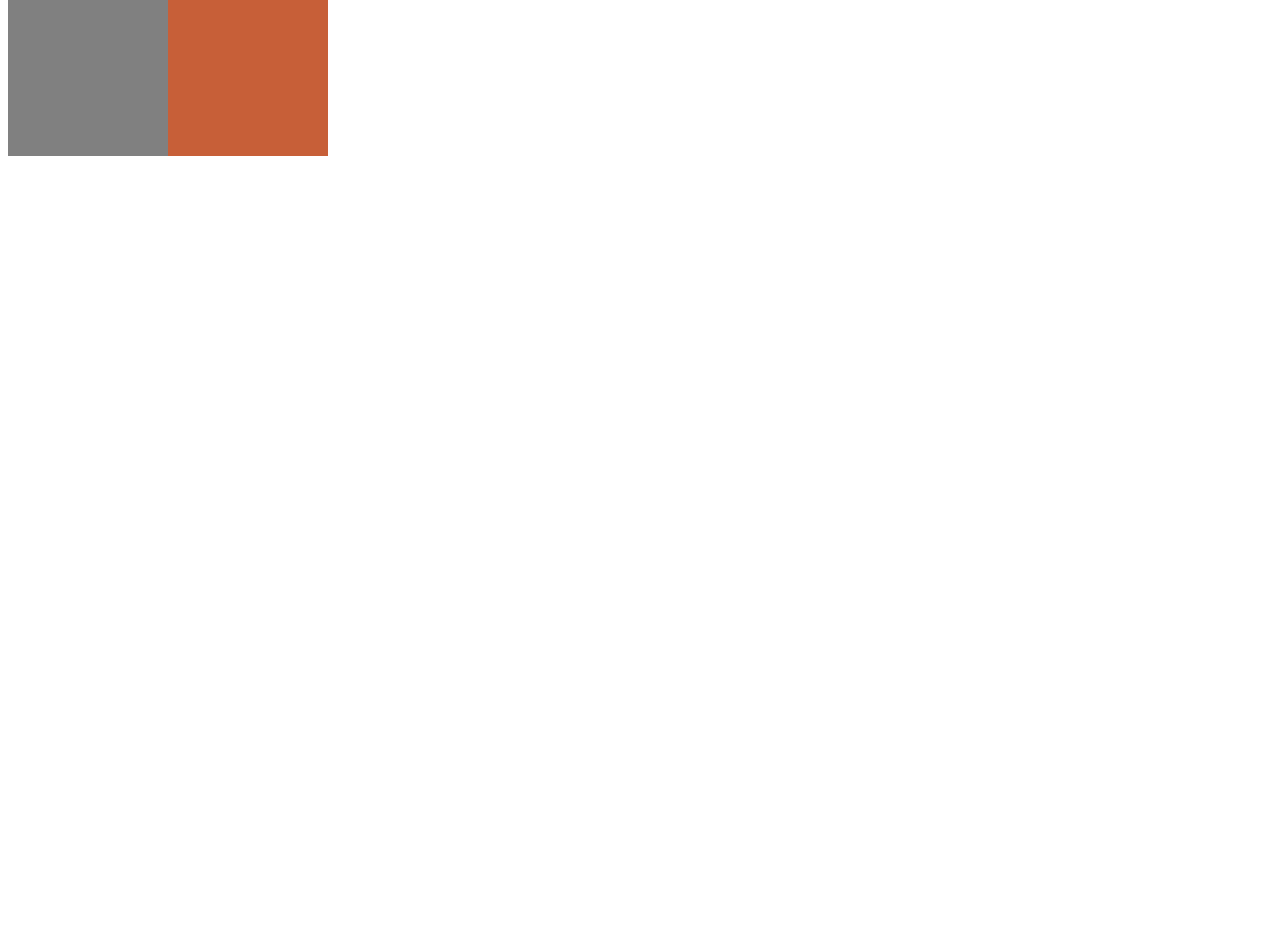
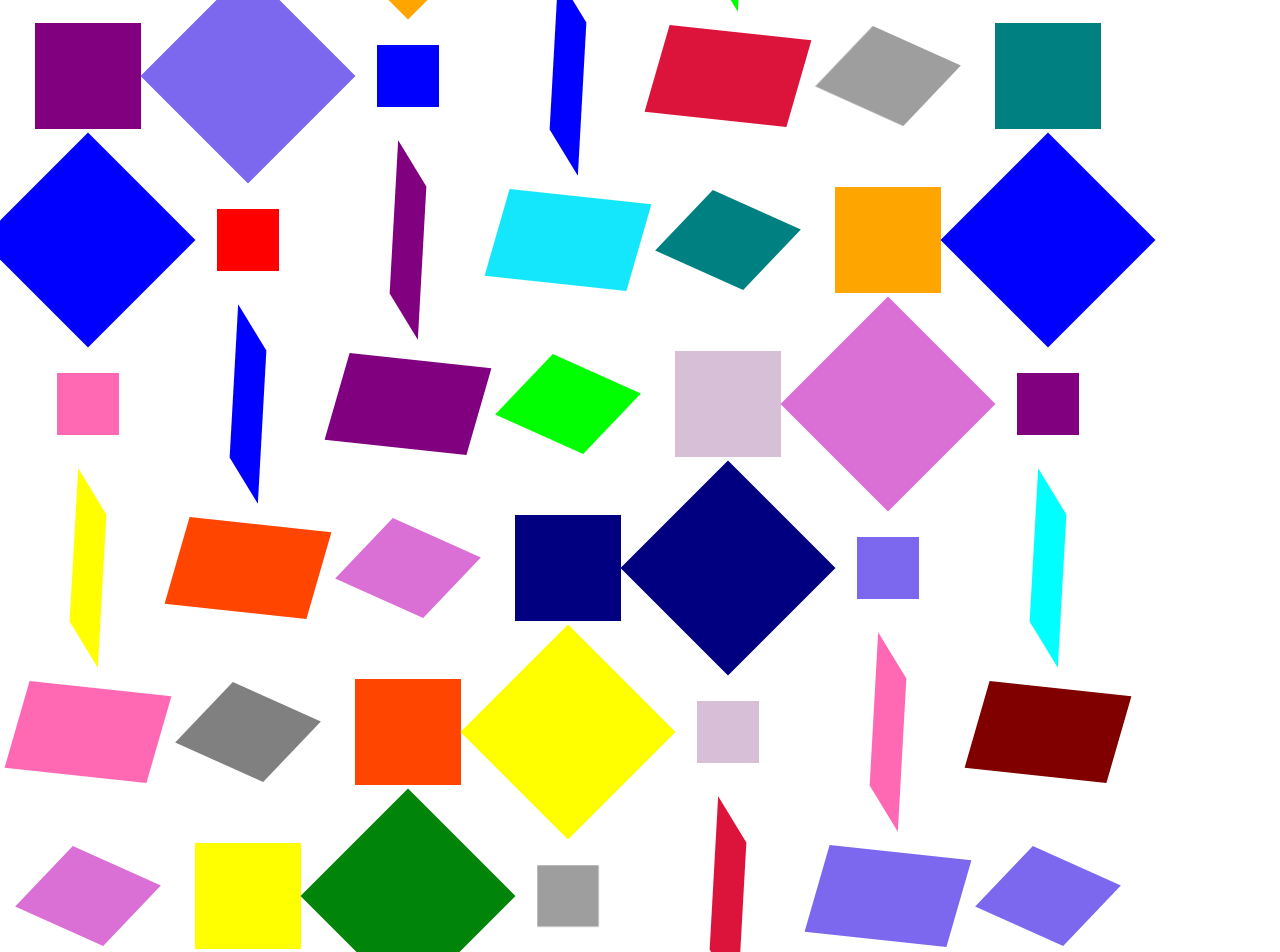
Before and after one commit to mcnadams/react-state, a React app: page / in a window 1280 px wide. Shown: the part 340-1292 px from the top of the page. Before the commit the page ends 800 px from the top, so only its background shows below. Built offline with nearby package versions, Linux system fonts and the light colour scheme; grey boxes are pictures that could not be loaded.

Commit message:
visually stimulating color display

```diff
--- /dev/null
+++ b/src/components/ColorDisplay.css
@@ -0,0 +1,52 @@
+.colorDisplay {
+
+  div:nth-child(6n) {
+    animation: squishX 2s ease-in 3s infinite alternate;
+  }
+
+  div:nth-child(6n + 1) {
+    animation: squishY 1s ease-in-out 1s infinite alternate;
+  }
+
+  div:nth-child(6n + 2) {
+    animation: rotate 1s ease-in 1s infinite alternate;
+  }
+
+  div:nth-child(6n + 3) {
+    animation: squishBoth 2s ease-in 1s infinite alternate;
+  }
+
+  div:nth-child(6n + 4) {
+    animation: rotates 1s ease-in-out 1s infinite alternate;
+  }
+
+  div:nth-child(6n + 5) {
+    animation: squishBoth 1s ease-in 1s infinite alternate;
+  }
+
+  @keyframes squishX {
+    from { transform: scaleX(0.1) rotate(-180deg);}
+    to   { transform: scaleX(1); }
+  }
+
+  @keyframes squishY {
+    from { transform: scaleY(0.1) scaleX(0.8) rotate(20deg); }
+    to   { transform: scaleY(1) scaleX(1); }
+  }
+
+  @keyframes squishBoth {
+    from { transform: scaleY(0.1) scaleX(0.1); }
+    to   { transform: scaleY(1) scaleX(1); }
+  }
+
+  @keyframes rotate {
+    from { transform: scaleY(0.2) scaleX(0.5) rotate(180deg); }
+    to   { transform: scaleY(1) scaleX(1); }
+  }
+
+  @keyframes rotates {
+    from { transform: scaleY(0.9) scaleX(0.9) rotate(270deg); }
+    to   { transform: scaleY(1) scaleX(1); }
+  }
+
+}
--- a/src/components/ColorDisplay.js
+++ b/src/components/ColorDisplay.js
@@ -1,5 +1,6 @@
 import React from 'react';
 import RandomColor from './RandomColor';
+import styles from './ColorDisplay.css';
 
 //displays one RandomColor
 //has a button that adds another RandomColor
@@ -7,8 +8,8 @@ import RandomColor from './RandomColor';
 
 export default function ColorDisplay() {
   return (
-    <>
-      <RandomColor intervalLength={1000} />
+    <section className={styles.colorDisplay}>
+      <RandomColor intervalLength={1000}/>
       <RandomColor />
       <RandomColor />
       <RandomColor />
@@ -24,6 +25,51 @@ export default function ColorDisplay() {
       <RandomColor />
       <RandomColor />
       <RandomColor />
-    </>
+      <RandomColor />
+      <RandomColor />
+      <RandomColor />
+      <RandomColor />
+      <RandomColor />
+      <RandomColor />
+      <RandomColor />
+      <RandomColor />
+      <RandomColor />
+      <RandomColor />
+      <RandomColor />
+      <RandomColor />
+      <RandomColor />
+      <RandomColor />
+      <RandomColor />
+      <RandomColor />
+      <RandomColor />
+      <RandomColor />
+      <RandomColor />
+      <RandomColor />
+      <RandomColor />
+      <RandomColor />
+      <RandomColor />
+      <RandomColor />
+      <RandomColor />
+      <RandomColor />
+      <RandomColor />
+      <RandomColor />
+      <RandomColor />
+      <RandomColor />
+      <RandomColor />
+      <RandomColor />
+      <RandomColor />
+      <RandomColor />
+      <RandomColor />
+      <RandomColor />
+      <RandomColor />
+      <RandomColor />
+      <RandomColor />
+      <RandomColor />
+      <RandomColor />
+      <RandomColor />
+      <RandomColor />
+      <RandomColor />
+      <RandomColor />
+    </section >
   );
 }
--- a/src/components/RandomColor.js
+++ b/src/components/RandomColor.js
@@ -30,7 +30,8 @@ class RandomColor extends PureComponent {
       'crimson',
       'orchid',
       'thistle',
-      'mediumslateblue'
+      'mediumslateblue',
+      'hotpink'
     ];
 
     let rand = Math.random() * colors.length;
```
Also changed, not shown: 1 other file (tests, documents, lock files or other folders).
